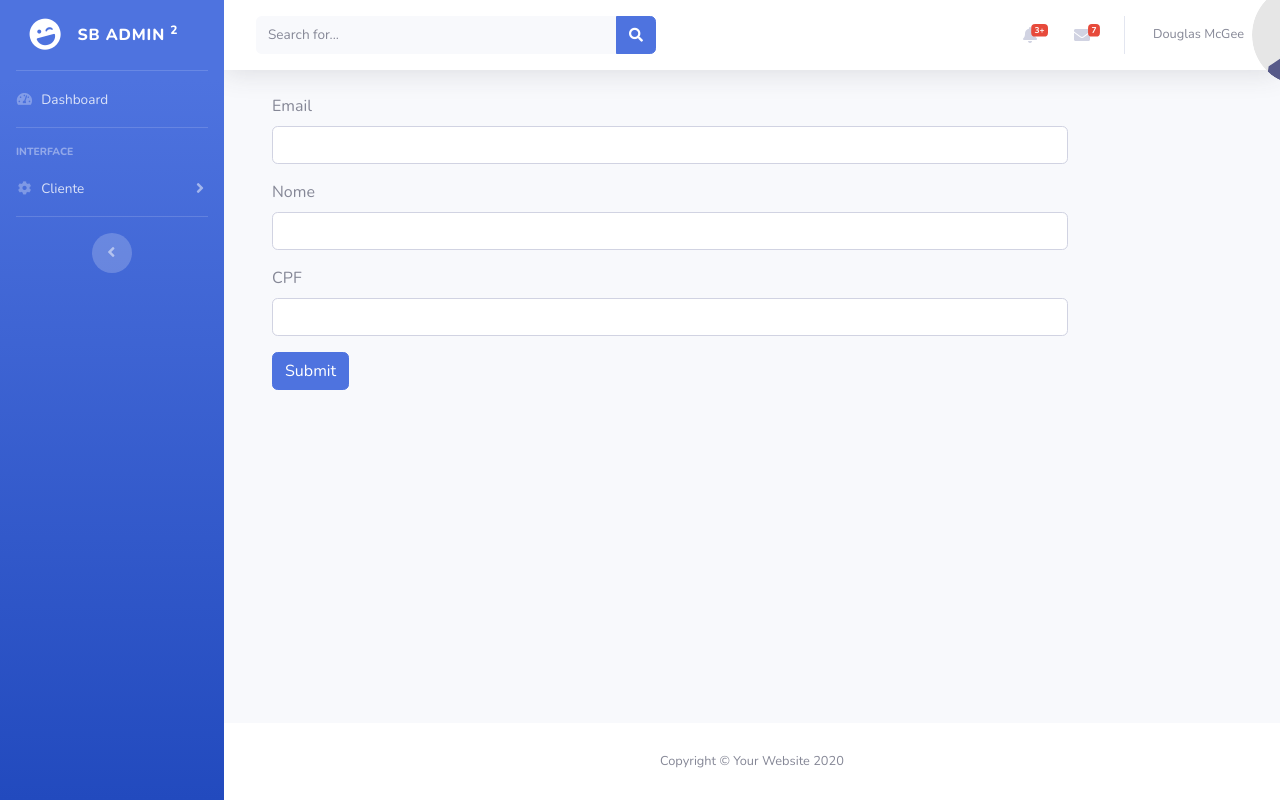
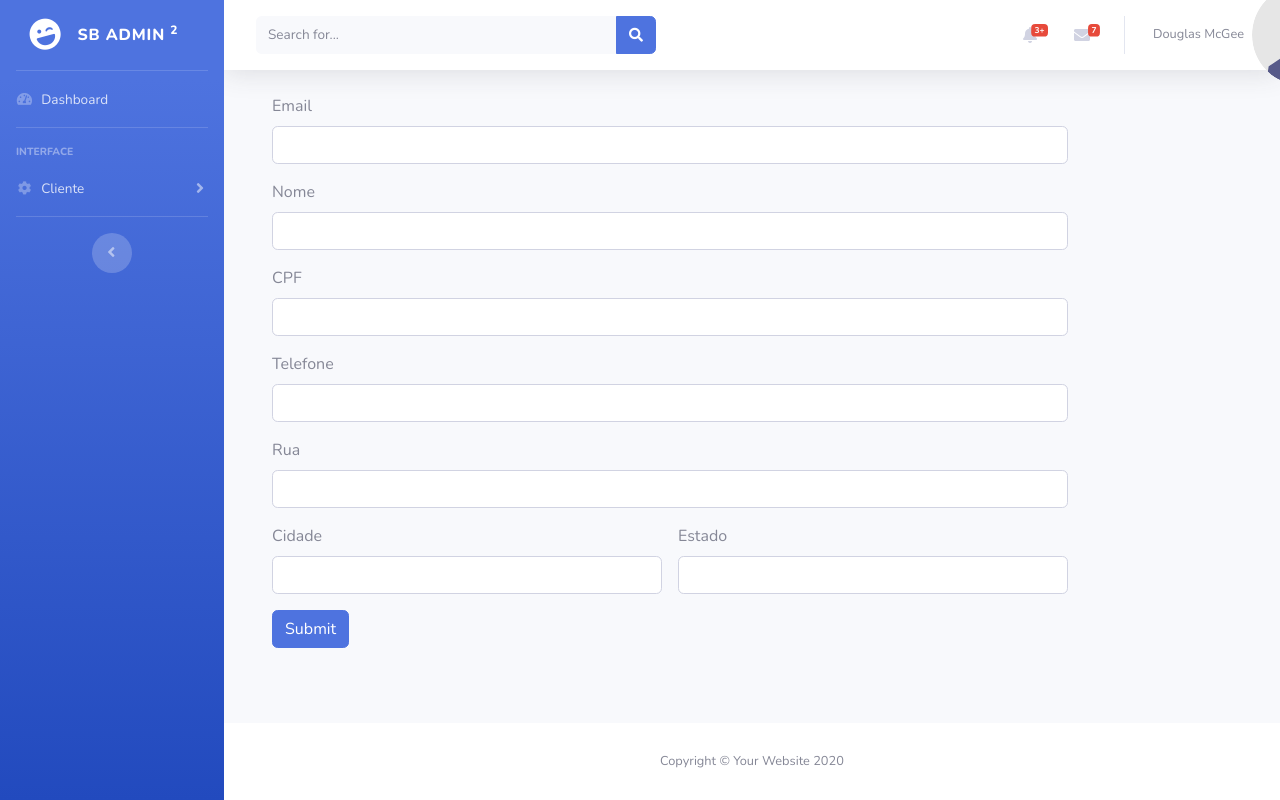
Before and after one commit to rodrocha444/TrabalhoFinalTecWeb, a PHP site: page /produto/admin.php?rota=cadastrar_cliente in a window 1280 px wide. Run offline with PHP 8.4, Linux system fonts and the light colour scheme; a stand-in replaces the project's code that opens the database connection.

Commit message:
Questao concluida

```diff
--- a/classes/Cliente.php
+++ b/classes/Cliente.php
@@ -4,9 +4,14 @@ include("../classes/Utilidades.php");
 class Cliente
 {
 
+    private $email;
     private $nome;
     private $cpf;
-    private $email;
+    private $telefone;
+    private $rua;
+    private $cidade;
+    private $estado;
+
     private $id;
     private $utilidades;
 
@@ -36,6 +41,22 @@ class Cliente
     {
         return $this->email;
     }
+    public function getTelefone()
+    {
+        return $this->telefone;
+    }
+    public function getRua()
+    {
+        return $this->rua;
+    }
+    public function getCidade()
+    {
+        return $this->cidade;
+    }
+    public function getEstado()
+    {
+        return $this->estado;
+    }
 
     public function setEmail($email)
     {
@@ -52,6 +73,26 @@ class Cliente
         //validacao
         return $this->cpf = $cpf;
     }
+    public function setTelefone($telefone)
+    {
+        //validacao
+        return $this->telefone = $telefone;
+    }
+    public function setRua($rua)
+    {
+        //validacao
+        return $this->rua = $rua;
+    }
+    public function setCidade($cidade)
+    {
+        //validacao
+        return $this->cidade = $cidade;
+    }
+    public function setEstado($estado)
+    {
+        //validacao
+        return $this->estado = $estado;
+    }
     public function setId($id)
     {
         //validacao
@@ -63,9 +104,16 @@ class Cliente
 
         if ($this->getCPF() != null) {
 
-            $interacaoMySql = $this->conexaoBD->prepare("INSERT INTO cliente (nome_cliente, email_cliente, cpf_cliente)
-            VALUES (?, ?, ?)");
-            $interacaoMySql->bind_param('sss', $this->getNome(), $this->getEmail(), $this->getCPF());
+            $interacaoMySql = $this->conexaoBD->prepare("INSERT INTO cliente (nome_cliente, email_cliente, cpf_cliente, telefone_cliente, rua_cliente, cidade_cliente, estado_cliente)
+            VALUES (?, ?, ?, ?, ?, ?, ?)");
+            $email = $this->getEmail();
+            $nome = $this->getNome();
+            $cpf = $this->getCPF();
+            $telefone = $this->getTelefone();
+            $rua = $this->getRua();
+            $cidade = $this->getCidade();
+            $estado = $this->getEstado();
+            $interacaoMySql->bind_param('sssssss', $nome, $email, $cpf, $telefone, $rua, $cidade, $estado);
             $retorno = $interacaoMySql->execute();
 
             $id = mysqli_insert_id($this->conexaoBD);
@@ -114,7 +162,7 @@ class Cliente
 
     public function deletar($id)
     {
-        $sql = "DELETE from cliente2 where id_cliente=$id";
+        $sql = "DELETE from cliente where id_cliente=$id";
         $this->retornoBD = $this->conexaoBD->query($sql);
         $this->utilidades->validaRedirecionaAcaoDeletar($this->retornoBD, 'admin.php?rota=visualizar_cliente', 'O cliente foi deletado com sucesso!');
     }
--- a/classes/Utilidades.php
+++ b/classes/Utilidades.php
@@ -27,7 +27,7 @@ class Utilidades{
 
     public function validaRedirecionar($retornoBanco, $id, $pag, $msg)  {
         if ($retornoBanco != 0) {
-            $link = $pag . "&id=" . $id . '&msg=' . $msg;
+            $link = $pag  . '&msg=' . $msg;
             $this->redireciona($link);
             return true;
         } else {
--- a/include/cadastrarCliente.php
+++ b/include/cadastrarCliente.php
@@ -1,5 +1,5 @@
 <?php
-if (isset($_SESSION['administrador'])){
+if (isset($_SESSION['administrador'])) {
 ?>
 
   <div class="container">
@@ -8,19 +8,37 @@ if (isset($_SESSION['administrador'])){
         <form method="POST" action="">
           <div class="mb-3">
             <label for="exampleInputEmail1" class="form-label">Email</label>
-                    <input type="email" class="form-control" id="email-cliente" aria-describedby="emailHelp" name="emailCliente" >
-                    <div id="emailHelp" class="form-text"></div>
+            <input type="email" class="form-control" id="email-cliente" aria-describedby="emailHelp" name="emailCliente">
           </div>
           <div class="mb-3">
             <label for="nome" class="form-label">Nome</label>
-                    <input type="text" class="form-control" id="nome-cliente" aria-describedby="nomeHelp" name="nomeCliente" >
-                    <div id="nomeHelp" class="form-text"></div>
+            <input type="text" class="form-control" id="nome-cliente" aria-describedby="nomeHelp" name="nomeCliente">
           </div>
 
           <div class="mb-3">
             <label for="cpf" class="form-label">CPF</label>
-                    <input type="text" class="form-control" id="cpf-cliente" aria-describedby="cpfHelp" name="cpfCliente" >
-                    <div id="cpf" class="form-text"></div>
+            <input type="text" class="form-control" id="cpf-cliente" aria-describedby="cpfHelp" name="cpfCliente">
+          </div>
+
+          <div class="mb-3">
+            <label for="telefone" class="form-label">Telefone</label>
+            <input type="text" class="form-control" id="telefone-cliente" aria-describedby="telefoneHelp" name="telefoneCliente">
+          </div>
+
+          <div class="mb-3">
+            <label for="rua" class="form-label">Rua</label>
+            <input type="text" class="form-control" id="rua-cliente" aria-describedby="ruaHelp" name="ruaCliente">
+          </div>
+
+          <div style="display: flex; gap:1rem;">
+            <div class="mb-3" style="flex:1">
+              <label for="cidade" class="form-label">Cidade</label>
+              <input type="text" class="form-control" id="cidade-cliente" aria-describedby="cidadeHelp" name="cidadeCliente">
+            </div>
+            <div class="mb-3" style="flex:1">
+              <label for="estado" class="form-label">Estado</label>
+              <input type="text" class="form-control" id="estado-cliente" aria-describedby="estadoHelp" name="estadoCliente">
+            </div>
           </div>
 
 
@@ -35,7 +53,7 @@ if (isset($_SESSION['administrador'])){
   </div>
 <?php
 
-}else{
+} else {
   header("Location:../index.html");
 }
 ?>
--- a/include/controlador.php
+++ b/include/controlador.php
@@ -22,9 +22,13 @@ if (isset($_GET['rota'])) {
 //Post
 if (isset($_POST['formCadastrarCliente'])) {
     $objCliente = new Cliente();
+    $objCliente->setEmail($_POST['emailCliente']);
     $objCliente->setNome($_POST['nomeCliente']);
     $objCliente->setCPF($_POST['cpfCliente']);
-    $objCliente->setEmail($_POST['emailCliente']);
+    $objCliente->setTelefone($_POST['telefoneCliente']);
+    $objCliente->setRua($_POST['ruaCliente']);
+    $objCliente->setCidade($_POST['cidadeCliente']);
+    $objCliente->setEstado($_POST['estadoCliente']);
 
     $objCliente->cadastrar();
 
--- a/include/visualizarCliente.php
+++ b/include/visualizarCliente.php
@@ -62,7 +62,7 @@ if ($objCliente->retornoBD != null) {
                         $retorno->nome_cliente . '</td><td>' .
                         $retorno->email_cliente . '</td><td>' .
                         $retorno->cpf_cliente . '</td><td>'.
-                        $retorno->celular_cliente . '</td>';
+                        $retorno->telefone_cliente . '</td>';
 
                     echo '<td><a href="?rota=editar_cliente&id='.$retorno->id_cliente.'" class="btn btn-info btn-circle btn-sm"><i class="fas fa-list"></i></a></td>';
                     echo '<td><a href="#" class="btn btn-danger btn-circle btn-sm" onclick=\'deletarCliente("' . $retorno->id_cliente . '")\';><i class="fas fa-trash"></i></a></td></tr>';
```
Lines whose indentation alone changed are shown as unchanged.
